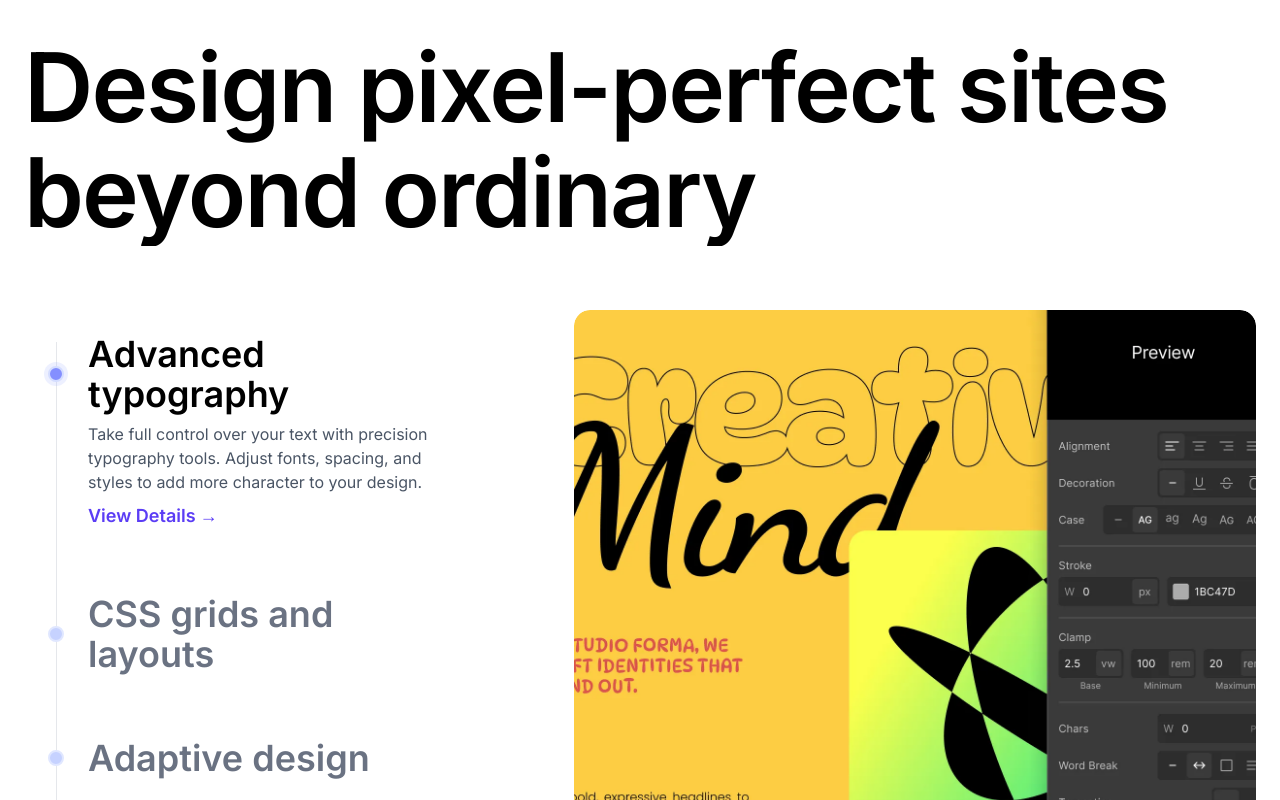
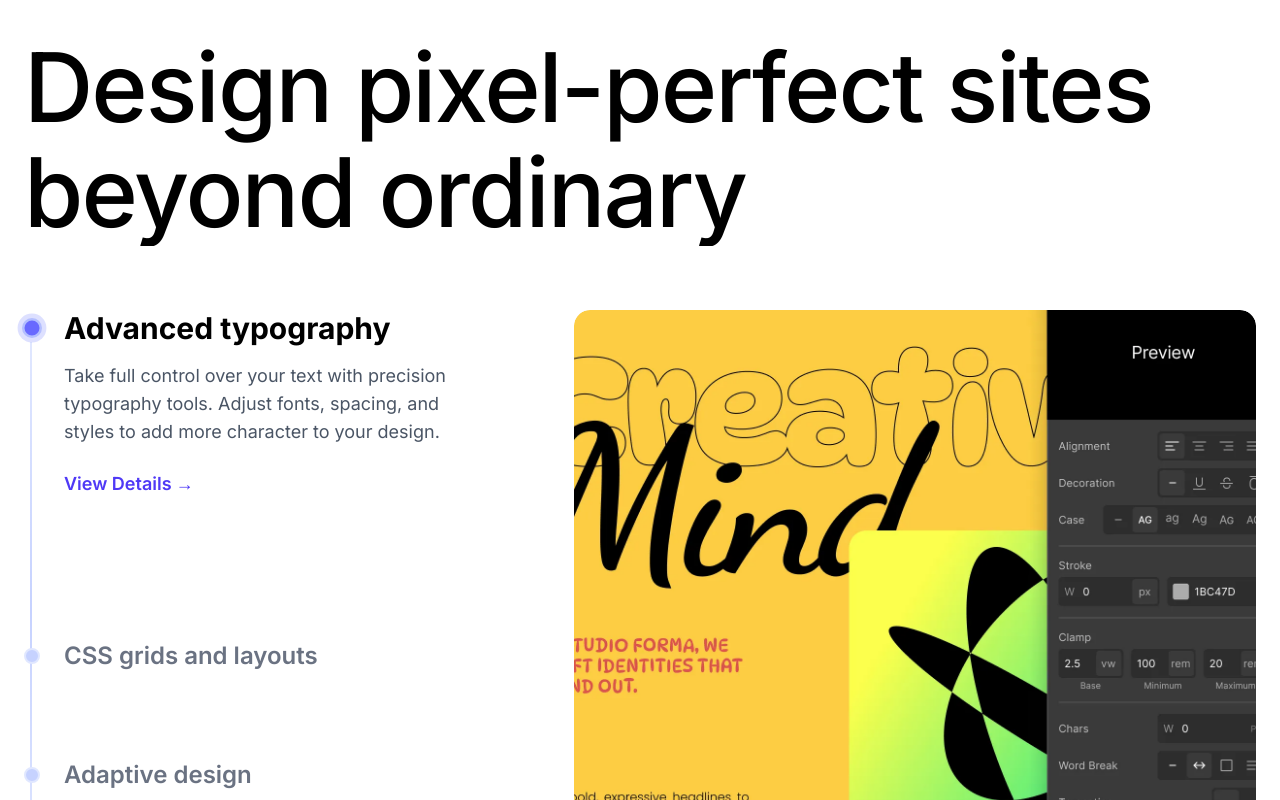
Before and after one commit to thexovc/pastel-africa-frontend-challenge, a Next.js app: page / in a window 1280 px wide. Shown: the part 1720-2520 px from the top of the page. Built offline with nearby package versions, Linux system fonts and the light colour scheme.

Commit message:
adjustment to animation on features and color on navbar

```diff
--- a/src/app/page.tsx
+++ b/src/app/page.tsx
@@ -18,7 +18,6 @@ export default function Home() {
         subtitle="immersive interactions"
         features={CraftfeaturesData}
         imagePosition="left"
-        className="bg-gray-50" // Optional additional classes
       />
     </main>
   )
--- a/src/components/layout/Navbar/Navbar.tsx
+++ b/src/components/layout/Navbar/Navbar.tsx
@@ -141,9 +141,9 @@ const Navbar = () => {
             onClick={toggleMenu}
           >
             {isMenuOpen ? (
-              <X className="h-6 w-6" />
+              <X size={55} className="text-primary" />
             ) : (
-              <Menu className="h-6 w-6" />
+              <Menu size={55} className="text-primary" />
             )}
           </Button>
         </nav>
--- a/src/components/sections/Features/Features.tsx
+++ b/src/components/sections/Features/Features.tsx
@@ -62,9 +62,9 @@ const Features = ({
   const imageOrder = imagePosition === 'left' ? 'lg:order-1' : 'lg:order-2';
 
   return (
-    <section className={`w-full py-20 bg-white ${className}`}>
+    <section className={`w-full py-12 sm:py-20 bg-white ${className}`}>
       <div className="w-full max-w-[1600px] mx-auto">
-        <div className="flex flex-col gap-16">
+        <div className="flex flex-col gap-12 sm:gap-16">
           {/* Heading with text reveal animation */}
           <motion.h2
             ref={titleRef}
@@ -90,103 +90,143 @@ const Features = ({
               WebkitBackgroundClip: "text",
               WebkitTextFillColor: "transparent",
             }}
-            className="text-4xl sm:text-5xl md:text-8xl font-semibold"
+            className="text-4xl sm:text-5xl md:text-8xl font-medium"
           >
             {title}
             {subtitle && (
               <>
+                <span className="md:hidden"> {subtitle}</span>
+                <span className="hidden md:inline">
                   <br />
                   {subtitle}
+                </span>
               </>
             )}
           </motion.h2>
 
           <div className={`grid grid-cols-1 ${imagePosition == "right" ? "lg:grid-cols-[1fr_1.5fr]" : "lg:grid-cols-[1.5fr_1fr]"} gap-12 lg:gap-24`}>
             {/* Timeline Feature List - Can be positioned based on imagePosition */}
-            <div className={`flex flex-col relative rounded-xl p-6 ${contentOrder}`}>
-              {/* Timeline vertical line */}
-              <div className="absolute left-8 top-8 bottom-8 w-[1px] bg-gray-200"></div>
+            <div className={`flex flex-col relative rounded-xl h-full ${contentOrder}`}>
+              {/* Timeline vertical line with gradient fade effect */}
+              <div className="absolute left-1.5 top-8 bottom-8 w-[2px] bg-gradient-to-b from-indigo-100 via-indigo-200 to-indigo-100"></div>
 
-              {/* Feature items */}
-              {features.map((feature) => (
+              {/* Feature items with flexbox to distribute evenly */}
+              <div className="flex flex-col justify-between h-full space-y-20 lg:space-y-0">
+                {features.map((feature, index) => {
+                  const isSelected = selectedFeature.id === feature.id;
+                  return (
                     <div
                       key={feature.id}
-                  className="cursor-pointer mb-16 last:mb-0"
+                      className={`cursor-pointer relative transition-all duration-300 ${isSelected ? 'pb-6 sm:pb-8' : 'pb-0'}`}
                       onClick={() => handleFeatureSelect(feature)}
                     >
                       <div className="flex items-center gap-6">
-                    {/* Timeline dot */}
+                        {/* Timeline dot with pulse animation */}
                         <div className="relative z-10">
                           <div
-                        className={`w-4 h-4 rounded-full border-2 ${selectedFeature.id === feature.id
-                          ? 'bg-indigo-400 border-indigo-100'
+                            className={`w-4 h-4 rounded-full border-2 transition-all duration-300 ${isSelected
+                              ? 'bg-indigo-500 border-indigo-200 scale-125'
                               : 'bg-indigo-200 border-indigo-100'
                               }`}
                           />
-                      {selectedFeature.id === feature.id && (
+                          {isSelected && (
                             <motion.div
                               initial={{ scale: 0, opacity: 0 }}
-                          animate={{ scale: 1, opacity: 0.2 }}
-                          transition={{ duration: 0.3 }}
-                          className="absolute -top-1 -left-1 w-6 h-6 bg-indigo-300 rounded-full opacity-20"
+                              animate={{ scale: [1, 1.5, 1], opacity: [0.3, 0.2, 0] }}
+                              transition={{
+                                duration: 1.5,
+                                repeat: Infinity,
+                                repeatType: "loop"
+                              }}
+                              className="absolute -top-1 -left-1 w-6 h-6 bg-indigo-400 rounded-full"
                             />
                           )}
                         </div>
 
                         {/* Feature title */}
                         <h3
-                      className={`text-4xl font-semibold transition-colors duration-300 ${selectedFeature.id === feature.id
-                        ? 'text-black'
-                        : 'text-gray-500'
+                          className={`transition-all duration-300 ${isSelected
+                            ? 'text-black text-xl sm:text-3xl font-bold'
+                            : 'text-gray-500 text-lg sm:text-2xl font-semibold'
                             }`}
                         >
                           {feature.title}
                         </h3>
                       </div>
 
-                  {/* Feature description (only visible for selected item) */}
-                  <AnimatePresence>
-                    {selectedFeature.id === feature.id && (
+                      {/* Feature description and mobile image (animated when selected) */}
+                      <AnimatePresence mode="wait">
+                        {isSelected && (
                           <motion.div
                             initial={{ opacity: 0, height: 0 }}
                             animate={{ opacity: 1, height: 'auto' }}
                             exit={{ opacity: 0, height: 0 }}
-                        transition={{ duration: 0.3, ease: "easeInOut" }}
-                        className="ml-10 mt-2 overflow-hidden"
+                            transition={{ duration: 0.4, ease: "easeOut" }}
+                            className="ml-10 mt-4 overflow-hidden"
                           >
-                        <p className="text-gray-600 text-base">
+                            <motion.p
+                              initial={{ y: 20, opacity: 0 }}
+                              animate={{ y: 0, opacity: 1 }}
+                              transition={{ duration: 0.3, delay: 0.1 }}
+                              className="text-gray-600 text-base sm:text-lg mb-4 pr-4 sm:pr-8 max-w-xl"
+                            >
                               {feature.description}
-                        </p>
+                            </motion.p>
 
-                        {feature.viewDetails !== false && (
-                          <a
+                            {feature.viewDetails && (
+                              <motion.a
+                                initial={{ y: 20, opacity: 0 }}
+                                animate={{ y: 0, opacity: 1 }}
+                                transition={{ duration: 0.3, delay: 0.2 }}
                                 href="#"
-                            className="group inline-flex items-center font-semibold text-lg text-[#5B3DF5] mt-2"
+                                className="group inline-flex items-center font-semibold text-base sm:text-lg text-indigo-600 mt-2 mb-6"
                               >
                                 <span className="relative">
                                   <span className="z-10 relative">View Details</span>
                                   <span
-                                className="absolute left-0 bottom-0 h-[2px] w-0 bg-[#5B3DF5] transition-all duration-300 group-hover:w-full"
+                                    className="absolute left-0 bottom-0 h-[2px] w-0 bg-indigo-600 transition-all duration-300 group-hover:w-full"
                                   ></span>
                                 </span>
                                 <span className="ml-1 transition-transform group-hover:translate-x-1 duration-300">
                                   →
                                 </span>
-                          </a>
+                              </motion.a>
                             )}
+
+                            {/* Mobile-only image with enhanced animation */}
+                            <motion.div
+                              className="lg:hidden relative h-[250px] sm:h-[300px] rounded-xl overflow-hidden mb-4"
+                              initial={{ y: 40, opacity: 0 }}
+                              animate={{ y: 0, opacity: 1 }}
+                              transition={{ duration: 0.5, delay: 0.3, ease: "easeOut" }}
+                            >
+                              <div className="absolute inset-0 bg-gradient-to-br from-indigo-50 to-white opacity-50 rounded-xl"></div>
+                              <Image
+                                src={feature.image}
+                                alt={feature.title}
+                                fill
+                                sizes="(max-width: 768px) 100vw, 50vw"
+                                className="object-cover rounded-xl shadow-lg"
+                              />
+                            </motion.div>
                           </motion.div>
                         )}
                       </AnimatePresence>
                     </div>
-              ))}
+                  );
+                })}
+              </div>
             </div>
 
-            {/* Feature Image with smooth sliding */}
+            {/* Feature Image with smooth sliding - desktop only */}
             <div
               ref={sliderContainerRef}
               className={`hidden lg:block relative h-[600px] rounded-2xl overflow-hidden ${imageOrder}`}
               style={{ contain: "strict" }}
             >
+              {/* Background gradient */}
+              <div className="absolute inset-0 bg-gradient-to-br from-indigo-50 to-white opacity-50 z-0"></div>
+
               {/* Base layer (previous feature) */}
               {previousFeature && (
                 <div className="absolute inset-0">
@@ -205,14 +245,12 @@ const Features = ({
               <AnimatePresence initial={false}>
                 <motion.div
                   key={selectedFeature.id}
-                  className="absolute inset-0"
+                  className="absolute inset-0 z-10"
                   initial={{
                     x: direction === "right" ? "100%" : "-100%",
-                    zIndex: 10,
                   }}
                   animate={{
                     x: 0,
-                    zIndex: 10,
                   }}
                   exit={{
                     x: direction === "right" ? "-100%" : "100%",
@@ -220,9 +258,10 @@ const Features = ({
                   }}
                   transition={{
                     x: {
-                      type: "tween",
-                      ease: "easeInOut",
-                      duration: 0.8,
+                      type: "spring",
+                      stiffness: 130,
+                      damping: 50,
+                      duration: 0.7,
                     },
                   }}
                 >
@@ -232,7 +271,7 @@ const Features = ({
                     fill
                     priority
                     sizes="(max-width: 768px) 100vw, 50vw"
-                    className="object-cover rounded-2xl"
+                    className="object-cover rounded-2xl shadow-lg"
                   />
                 </motion.div>
               </AnimatePresence>
--- a/src/utils/data/craft-feature.data.ts
+++ b/src/utils/data/craft-feature.data.ts
@@ -4,14 +4,12 @@ export const CraftfeaturesData: Feature[] = [
       title: "Advanced interaction timeline",
       description: "Design smooth, multi-step animations with a timeline-based editor for complete control.",
       image: "/assets/features/advanced-Interaction-timeline.webp",
-      view: true
     },
     {
       id: 2,
       title: "Custom timing editor",
       description: "Fine-tune every interaction to deliver flawless performance by adjusting delays, durations, easing functions, and more.",
       image: "/assets/features/custom-timing-editor.webp",
-      view: true
     },
     {
       id: 3,
--- a/src/utils/data/design-feature.data.ts
+++ b/src/utils/data/design-feature.data.ts
@@ -4,20 +4,20 @@ export const DesignfeaturesData: Feature[] = [
       title: "Advanced typography",
       description: "Take full control over your text with precision typography tools. Adjust fonts, spacing, and styles to add more character to your design.",
       image: "/assets/features/typography.webp",
-      view: true
+      viewDetails: true
     },
     {
       id: 2,
       title: "CSS grids and layouts",
       description: "Build complex layouts with ease using CSS Grids. Create multi-directional structures, manage spacing, and achieve perfect alignment without limitations.",
       image: "/assets/features/grids.webp",
-      view: true
+      viewDetails: true
     },
     {
       id: 3,
       title: "Adaptive design",
       description: "Ensure flawless responsiveness across all devices. Design with adaptive elements that adjust seamlessly to different screen sizes and resolutions.",
-      image: "/assets/features/adaptive.webp"
+      image: "/assets/features/adaptive.webp",
     },
     {
       id: 4,
--- a/src/utils/types.ts
+++ b/src/utils/types.ts
@@ -3,5 +3,5 @@ type Feature = {
     title: string
     description: string
     image: string
-    view?: Boolean
+    viewDetails?: Boolean
   }
```
Lines whose indentation alone changed are shown as unchanged.
